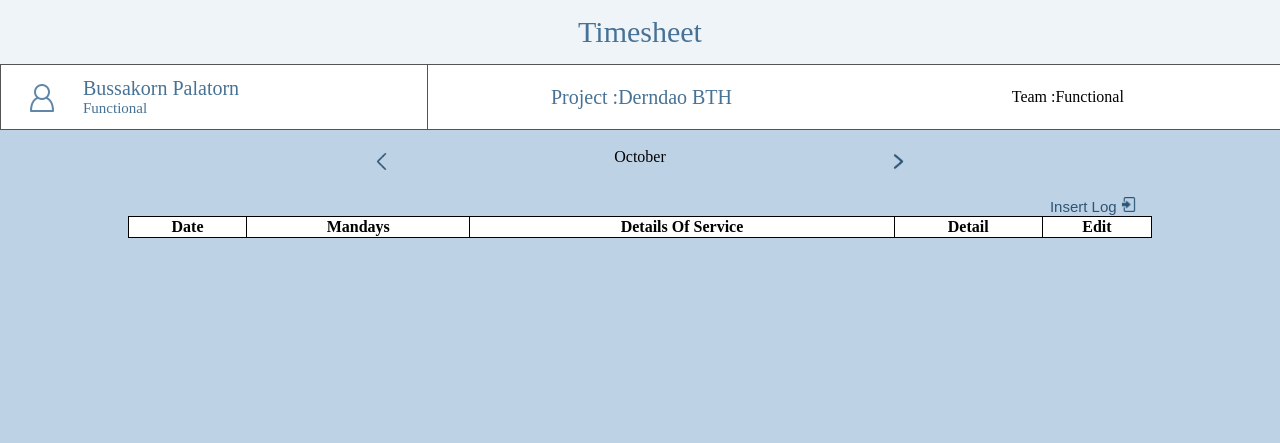
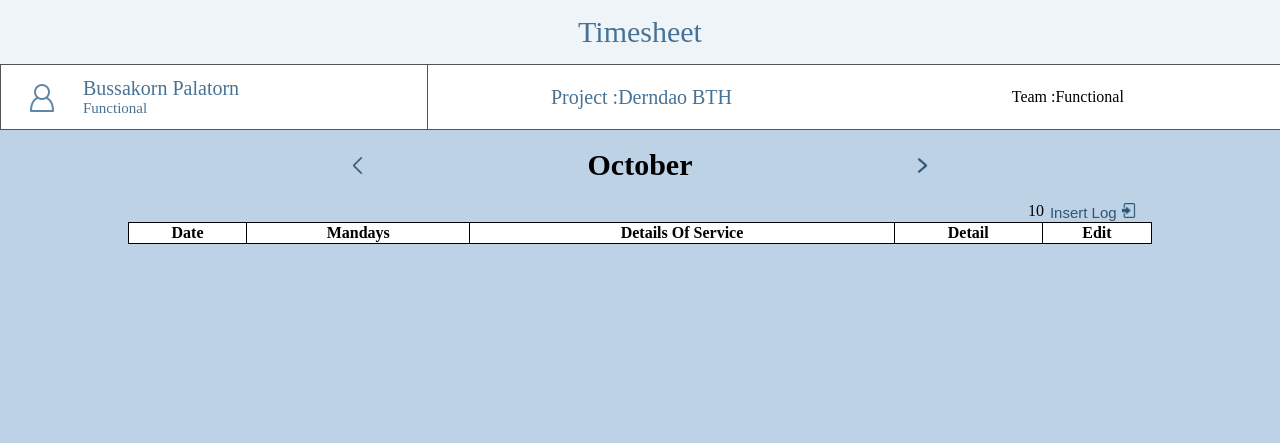
Before and after one commit to KantaphongP/E-HR_System, a PHP site: page / in a window 1280 px wide. Shown: the part 64-507 px from the top of the page. Run offline with PHP 8.4, Linux system fonts and the light colour scheme; lists and menus that the app fills with data are empty.

Commit message:
Update timesheet.php

```diff
--- a/views/timesheet/timesheet.php
+++ b/views/timesheet/timesheet.php
@@ -138,7 +138,6 @@ body{
 .calendar .cal .month{
     display : flex ;
     justify-content: space-evenly;
-    margin: 2%;
 }
 .calendar .cal .month button{
     border : none ;
@@ -156,6 +155,13 @@ body{
     border : none ;
     background : transparent ;
     cursor: pointer;
+}
+.month h1{
+    font-size : 30px;
+}
+.pre , .mon , .nex{
+    display : flex;
+
 }
 table, th, td {
   border: 1px solid black;
@@ -252,11 +258,12 @@ tr:nth-child(even) {
     <div class ="calendar">
         <div class="cal">
             <div class ="month">
-            <div><button><img src="leftarrow.png" height ="25" width="25" /></button></div>
-            <div><a>October</a></div>
-            <div><button><img src="rightarrow.png" height ="25" width="25" /></button></div>
+            <div class ="pre"><button class ="prev"><img src="leftarrow.png" height ="25" width="25" /></button></div>
+            <div class ="mon"><h1></h1></div>
+            <div class ="nex"><button class ="next"><img src="rightarrow.png" height ="25" width="25" /></button></div>
             </div>
             <div class ="func">
+                <a><a>
                 <button>Insert Log <img src="insert.png" height ="15" width="15" margin="0 0 0 1%"/></button>
             </div>
             <div class ="table" style="position: relative";>
@@ -289,6 +296,40 @@ tr:nth-child(even) {
             </div>
         </div>
     </div>
+    <script>
+        const date = new Date();
+        const renderCalendar = () => {
+        const months = [
+            "January",
+            "February",
+            "March",
+            "April",
+            "May",
+            "June",
+            "July",
+            "August",
+            "September",
+            "October",
+            "November",
+            "December",
+            ];
+        document.querySelector(".month h1").innerHTML = months[date.getMonth()];
+        }
+
+        document.querySelector(".func a").innerHTML = date.getMonth()+1 ;
+
+        document.querySelector(".prev").addEventListener("click", () => {
+            date.setMonth(date.getMonth() - 1);
+            renderCalendar();
+        });
+
+        document.querySelector(".next").addEventListener("click", () => {
+        date.setMonth(date.getMonth() + 1);
+        renderCalendar();
+        });
+
+        renderCalendar();
+    </script>
 
     </body>
 </html>
```
